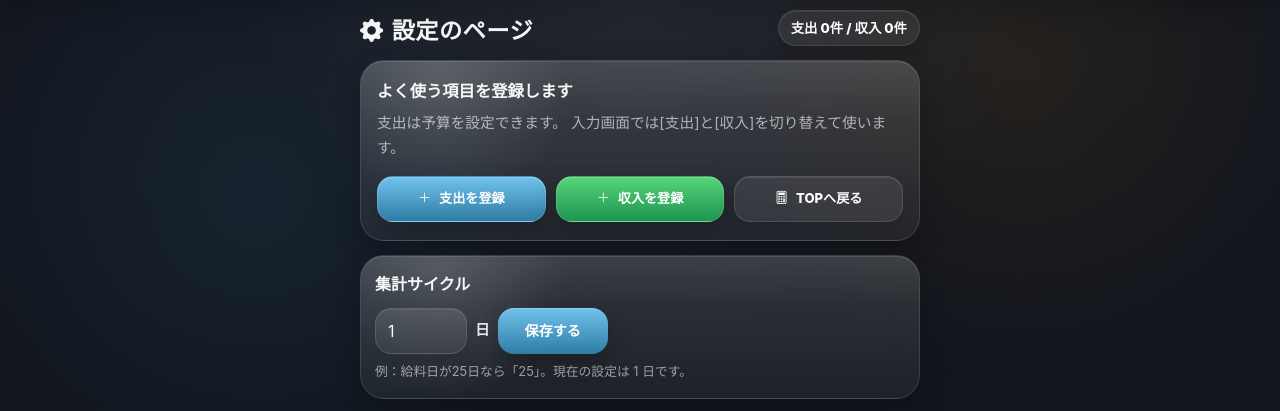
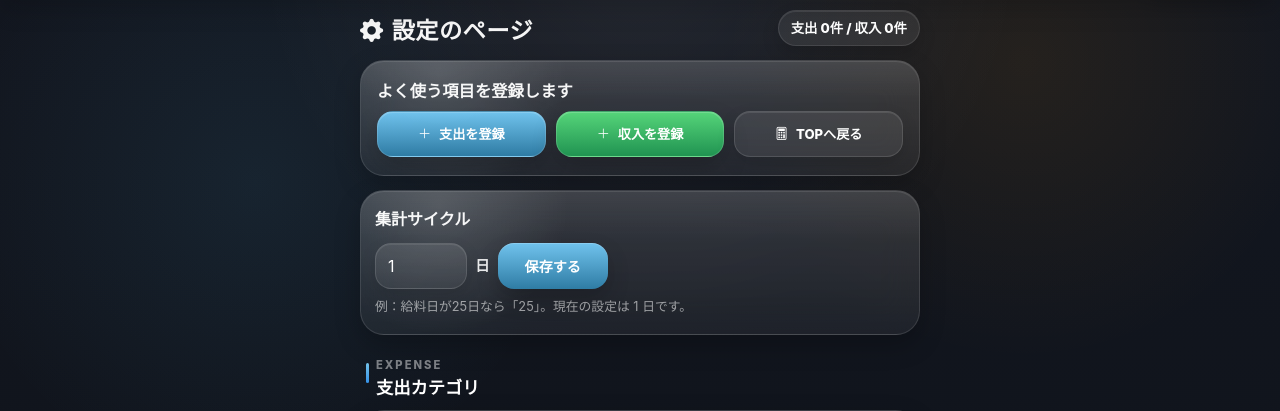
Before and after one commit to yukiakimori0317-art/simpleledger, a Django app: page /categories/ in a window 1280 px wide. Shown: the part 59-470 px from the top of the page. Run offline with Django 5.2, Linux system fonts and the light colour scheme; the visitor is signed in with stand-in values (Sample User, id 1); data comes from the database, SQL or seed files in the repository; data that the repository does not hold is empty.

Commit message:
微調整

```diff
--- a/kakeibo/templates/kakeibo/category_form.html
+++ b/kakeibo/templates/kakeibo/category_form.html
@@ -39,7 +39,7 @@
                         <div class="field-help">使わない場合は 0 のままでOKです</div>
                     </div>
                     {% endif %}
-                    <div class="field-help">使わない場合は 0 のままでOKです</div>
+
             </div>
 
             <div class="action-stack">
--- a/kakeibo/templates/kakeibo/category_list.html
+++ b/kakeibo/templates/kakeibo/category_list.html
@@ -22,10 +22,7 @@
 
             <div class="glass-card hero-card">
                 <div class="hero-title">よく使う項目を登録します</div>
-                <div class="hero-text">
-                    支出は予算を設定できます。
-                    入力画面では[支出]と[収入]を切り替えて使います。
-                </div>
+
 
                 <div class="hero-actions">
                     <a href="{% url 'kakeibo:category_create' %}" class="btn-add-main">
--- a/kakeibo/templates/kakeibo/index.html
+++ b/kakeibo/templates/kakeibo/index.html
@@ -46,7 +46,7 @@
                         data-income-count="{{ income_categories|length }}"
                         data-expense-create-url="{% url 'kakeibo:category_create' %}"
                         data-income-create-url="{% url 'kakeibo:income_category_create' %}">
-                        項目
+                        選択
                     </button>
                     <button type="button" class="calc-btn calc-operator resin-btn" data-value="/">÷</button>
 
```
